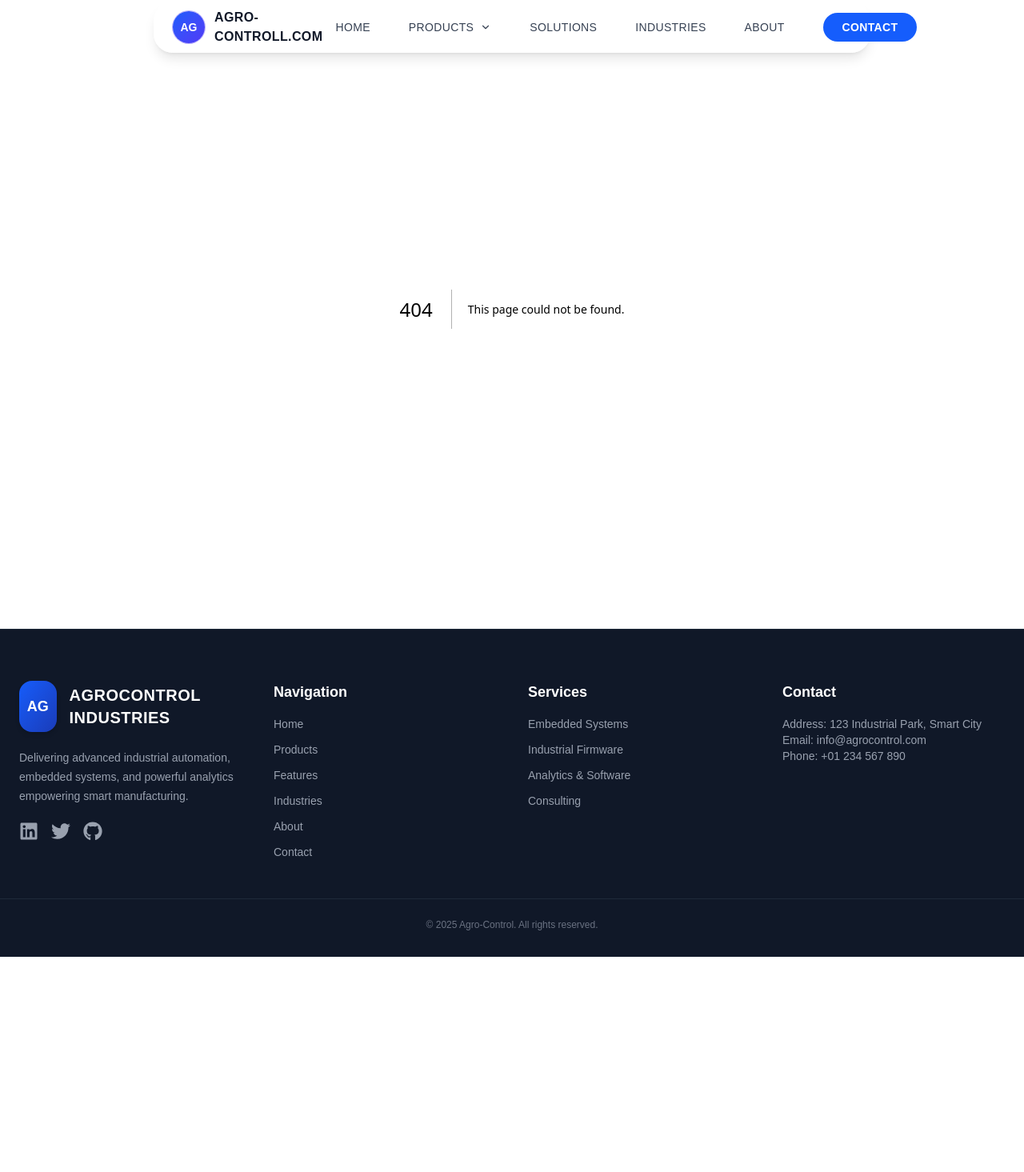
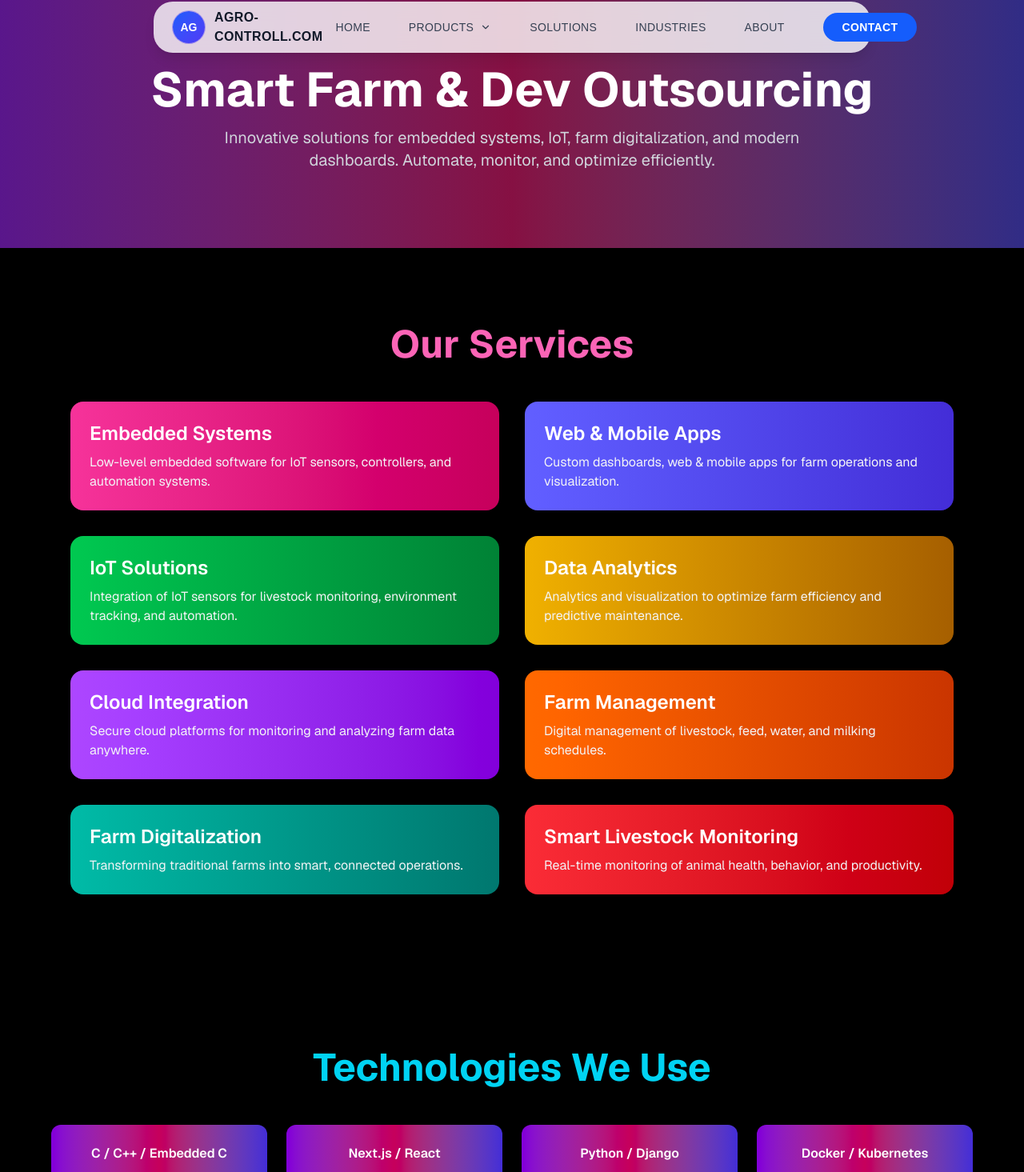
Before and after one commit to Bm8725/agrocontroll.com, a Next.js app: page /outsourcing-datails in a window 1280 px wide. Before the commit this address had no page. Shown: the part 14-1479 px from the top of the page at 80% size. Before the commit the page ends 1210 px from the top, so only its background shows below. Built offline with nearby package versions, Linux system fonts and the light colour scheme.

Commit message:
Update chat add

```diff
--- /dev/null
+++ b/src/app/outsourcing-datails/page.js
@@ -0,0 +1,198 @@
+"use client";
+
+import { motion, AnimatePresence } from "framer-motion";
+import { useState, useEffect } from "react";
+
+export default function DevOutsourcingDark() {
+  const services = [
+    { title: "Embedded Systems", desc: "Low-level embedded software for IoT sensors, controllers, and automation systems.", color: "from-pink-500 to-pink-700" },
+    { title: "Web & Mobile Apps", desc: "Custom dashboards, web & mobile apps for farm operations and visualization.", color: "from-indigo-500 to-indigo-700" },
+    { title: "IoT Solutions", desc: "Integration of IoT sensors for livestock monitoring, environment tracking, and automation.", color: "from-green-500 to-green-700" },
+    { title: "Data Analytics", desc: "Analytics and visualization to optimize farm efficiency and predictive maintenance.", color: "from-yellow-500 to-yellow-700" },
+    { title: "Cloud Integration", desc: "Secure cloud platforms for monitoring and analyzing farm data anywhere.", color: "from-purple-500 to-purple-700" },
+    { title: "Farm Management", desc: "Digital management of livestock, feed, water, and milking schedules.", color: "from-orange-500 to-orange-700" },
+    { title: "Farm Digitalization", desc: "Transforming traditional farms into smart, connected operations.", color: "from-teal-500 to-teal-700" },
+    { title: "Smart Livestock Monitoring", desc: "Real-time monitoring of animal health, behavior, and productivity.", color: "from-red-500 to-red-700" },
+  ];
+
+  const technologies = [
+    "C / C++ / Embedded C",
+    "Next.js / React",
+    "Python / Django",
+    "Docker / Kubernetes",
+    "MQTT / Modbus / CANbus",
+    "Git / CI-CD",
+    "IoT Dashboards",
+    "Realtime Sensor Networks",
+  ];
+
+const codeLines = [
+  "#include <stdio.h>",
+  "#include \"Sensors.h\"",
+  "#include \"Cloud.h\"",
+  "",
+  "// Setup function runs once at startup",
+  "void setup(void) {",
+  "    // Initialize serial communication at 9600 baud",
+  "    Serial.begin(9600);",
+  "",
+  "    // Initialize sensors (temperature, humidity, etc.)",
+  "    initSensors();",
+  "",
+  "    // Connect to cloud platform for monitoring",
+  "    connectCloud();",
+  "}",
+  "",
+  "// Main loop runs repeatedly",
+  "void loop(void) {",
+  "    // Read temperature from sensor",
+  "    float temp = readTemperature();",
+  "",
+  "    // Monitor livestock health and behavior",
+  "    monitorLivestock();",
+  "",
+  "    // Control cooling system based on temperature",
+  "    controlCooling(temp);",
+  "",
+  "    // Wait for 1 second before next iteration",
+  "    delay(1000);",
+  "}",
+];
+
+
+  const [visibleLines, setVisibleLines] = useState(0);
+
+  useEffect(() => {
+    const interval = setInterval(() => {
+      setVisibleLines((prev) => (prev < codeLines.length ? prev + 1 : 0));
+    }, 500);
+    return () => clearInterval(interval);
+  }, []);
+
+  return (
+    <main className="bg-black text-white font-sans">
+      {/* Hero Section */}
+      <section className="py-24 px-6 text-center bg-gradient-to-r from-purple-900 via-pink-900 to-indigo-900">
+        <motion.h1
+          initial={{ opacity: 0, y: 20 }}
+          animate={{ opacity: 1, y: 0 }}
+          transition={{ duration: 1 }}
+          className="text-5xl md:text-6xl font-bold mb-4"
+        >
+          Smart Farm & Dev Outsourcing
+        </motion.h1>
+        <motion.p
+          initial={{ opacity: 0, y: 20 }}
+          animate={{ opacity: 1, y: 0 }}
+          transition={{ delay: 0.2, duration: 1 }}
+          className="max-w-3xl mx-auto text-lg md:text-xl text-gray-300"
+        >
+          Innovative solutions for embedded systems, IoT, farm digitalization, and modern dashboards. Automate, monitor, and optimize efficiently.
+        </motion.p>
+      </section>
+
+      {/* Services Section */}
+      <section className="py-24 px-6 max-w-6xl mx-auto">
+        <h2 className="text-4xl md:text-5xl font-bold text-center mb-12 text-pink-400">Our Services</h2>
+        <div className="grid md:grid-cols-2 gap-8">
+          {services.map((srv, i) => (
+            <motion.div
+              key={i}
+              whileHover={{ scale: 1.05, rotateZ: 1 }}
+              className={`p-6 rounded-2xl shadow-lg bg-gradient-to-r ${srv.color}`}
+            >
+              <h3 className="text-2xl font-semibold mb-2">{srv.title}</h3>
+              <p className="text-gray-100">{srv.desc}</p>
+            </motion.div>
+          ))}
+        </div>
+      </section>
+
+      {/* Technologies Section */}
+      <section className="py-24 px-6">
+        <h2 className="text-4xl md:text-5xl font-bold text-center mb-12 text-cyan-400">Technologies We Use</h2>
+        <div className="grid md:grid-cols-2 lg:grid-cols-4 gap-6 max-w-6xl mx-auto">
+          {technologies.map((tech, i) => (
+            <motion.div
+              key={i}
+              whileHover={{ scale: 1.05 }}
+              className="bg-gradient-to-r from-purple-700 via-pink-700 to-indigo-700 rounded-xl shadow-md p-6 text-center font-semibold text-white"
+            >
+              {tech}
+            </motion.div>
+          ))}
+        </div>
+      </section>
+
+      {/* Live Code Terminal */}
+      <section className="py-24 px-6 max-w-6xl mx-auto">
+        <h2 className="text-4xl md:text-5xl font-bold text-center mb-12 text-pink-400">Live C / Embedded Code</h2>
+        <motion.div
+          whileHover={{ scale: 1.02, boxShadow: "0px 12px 30px rgba(255, 0, 255,0.3)" }}
+          className="bg-gray-900 p-8 rounded-3xl shadow-2xl flex flex-col md:flex-row items-center gap-6 border border-pink-700"
+        >
+          <div className="md:w-1/2 space-y-4">
+            <p className="text-gray-300 text-lg">
+              Observe live code for smart farm sensors, cooling systems, and livestock monitoring.
+            </p>
+            <div className="bg-black rounded-lg p-4 shadow-inner h-48 overflow-y-auto font-mono text-pink-500">
+              <AnimatePresence>
+                {codeLines.slice(0, visibleLines).map((line, i) => (
+                  <motion.div
+                    key={i}
+                    initial={{ opacity: 0, x: -20 }}
+                    animate={{ opacity: 1, x: 0 }}
+                    exit={{ opacity: 0 }}
+                    transition={{ duration: 0.3 }}
+                  >
+                    {line}
+                  </motion.div>
+                ))}
+              </AnimatePresence>
+            </div>
+            <a
+              href="/outsourcing-details"
+              className="inline-block mt-4 px-6 py-2 bg-pink-600 hover:bg-pink-400 rounded-full text-white font-semibold shadow-md transition"
+            >
+              More Details
+            </a>
+          </div>
+          <img
+            src="/agro-controll-iot.jpg"
+            alt="Smart Farm Illustration"
+            className="md:w-1/2 rounded-2xl shadow-xl border border-pink-700"
+          />
+        </motion.div>
+      </section>
+
+      {/* Call to Action */}
+      <section className="py-24 px-6 text-center bg-gradient-to-r from-purple-800 via-pink-700 to-indigo-800">
+        <motion.h2
+          initial={{ opacity: 0, y: 20 }}
+          whileInView={{ opacity: 1, y: 0 }}
+          viewport={{ once: true }}
+          transition={{ duration: 1 }}
+          className="text-4xl md:text-5xl font-bold mb-6 text-white"
+        >
+          Ready to Digitize Your Farm?
+        </motion.h2>
+        <motion.p
+          initial={{ opacity: 0, y: 20 }}
+          whileInView={{ opacity: 1, y: 0 }}
+          viewport={{ once: true }}
+          transition={{ delay: 0.2, duration: 1 }}
+          className="max-w-2xl mx-auto mb-8 text-lg md:text-xl text-gray-300"
+        >
+          Contact us for embedded development, IoT integration, farm management, and smart digitalization solutions.
+        </motion.p>
+        <motion.a
+          whileHover={{ scale: 1.05 }}
+          href="mailto:contact@smartfarmdev.com"
+          className="inline-block px-8 py-4 bg-pink-600 hover:bg-pink-400 text-white font-semibold rounded-full shadow-md transition"
+        >
+          Contact Us
+        </motion.a>
+      </section>
+    </main>
+  );
+}
--- a/src/app/page.js
+++ b/src/app/page.js
@@ -46,7 +46,7 @@ export default function Home() {
 {/* HERO with responsive background image */}
 <section className="relative py-32 px-6 overflow-hidden bg-gradient-to-b from-purple-900 via-indigo-900 to-emerald-800">
 <div className="absolute inset-0 z-0">
-<img src="/agro-controll.jpg" alt="Hero Background" className="w-full h-full object-cover opacity-30" />
+<img src="/agro-controll1.jpg" alt="Hero Background" className="w-full h-full object-cover opacity-30" />
 </div>
 <div className="absolute inset-0 bg-black/30 z-10" />
 <motion.div initial={{ opacity: 0, y: 40 }} animate={{ opacity: 1, y: 0 }} transition={{ duration: 1 }} className="relative z-20 max-w-4xl mx-auto text-center">
@@ -55,7 +55,7 @@ export default function Home() {
 </div>
 <motion.h1 initial={{ y: 20, opacity: 0 }} animate={{ y: 0, opacity: 1 }} transition={{ delay: 0.2, duration: 0.8 }} className="text-4xl md:text-5xl font-bold text-white tracking-tight">
 Industrial Automation
-<span className="block text-emerald-300 mt-2 text-2xl md:text-3xl font-medium">Two Core Modules & Expert Services</span>
+<span className="block text-emerald-300 mt-2 text-2xl md:text-3xl font-medium">Smart livestock farms solutions.</span>
 </motion.h1>
 <motion.p initial={{ y: 20, opacity: 0 }} animate={{ y: 0, opacity: 1 }} transition={{ delay: 0.4, duration: 0.8 }} className="mt-6 text-lg md:text-xl text-gray-200 max-w-3xl mx-auto">
 Embedded systems, industrial software, and professional outsourcing for smart livestock farms.
@@ -98,7 +98,11 @@ Embedded systems, industrial software, and professional outsourcing for smart li
             <span key={i} className="px-6 py-3 bg-purple-800/60 rounded-xl border border-purple-500/30">{tech}</span>
           ))}
         </div>
+        <div className="mt-8">
+          <a href="/outsourcing-datails/" className="inline-block px-8 py-3 bg-pink-600 text-white font-semibold rounded-full shadow-md hover:bg-pink-800 transition">More Details</a>
+        </div>
       </section>
+
 
       {/* LIVE CHART / TANK COOLING VIEW */}
       <section className="py-32 px-6 space-y-14 max-w-6xl mx-auto">
```
Also changed, not shown: public/agro-controll1.jpg (added).
